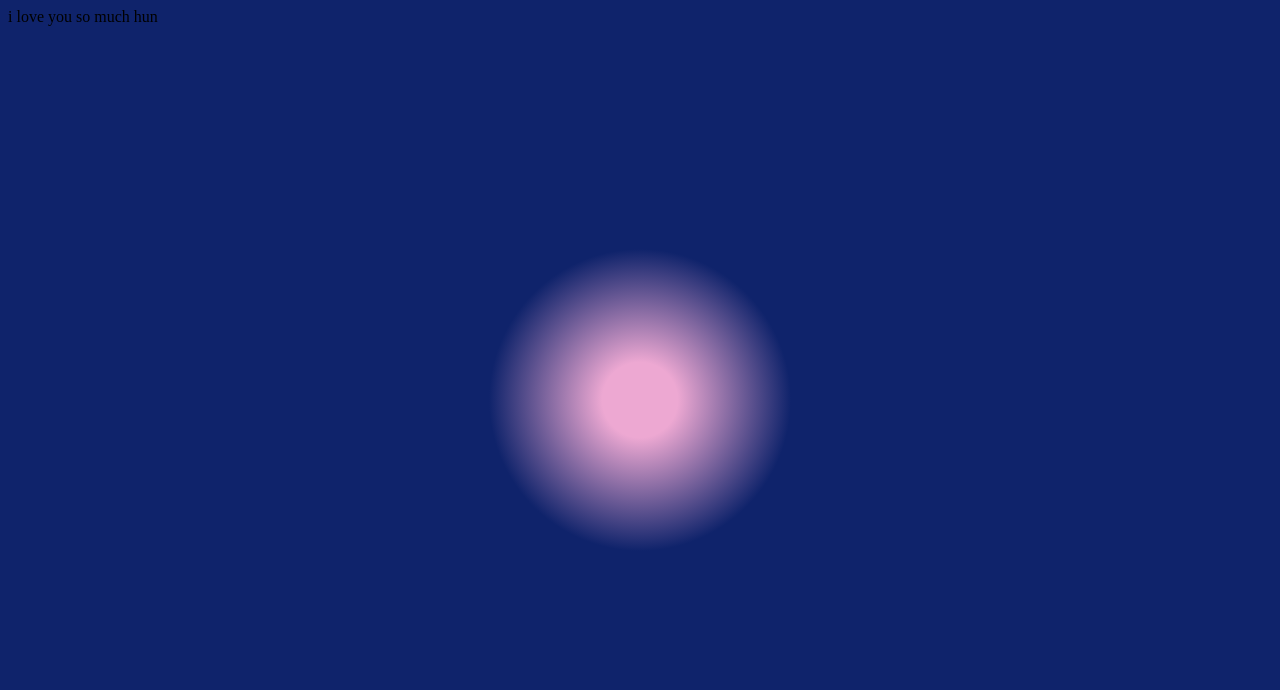
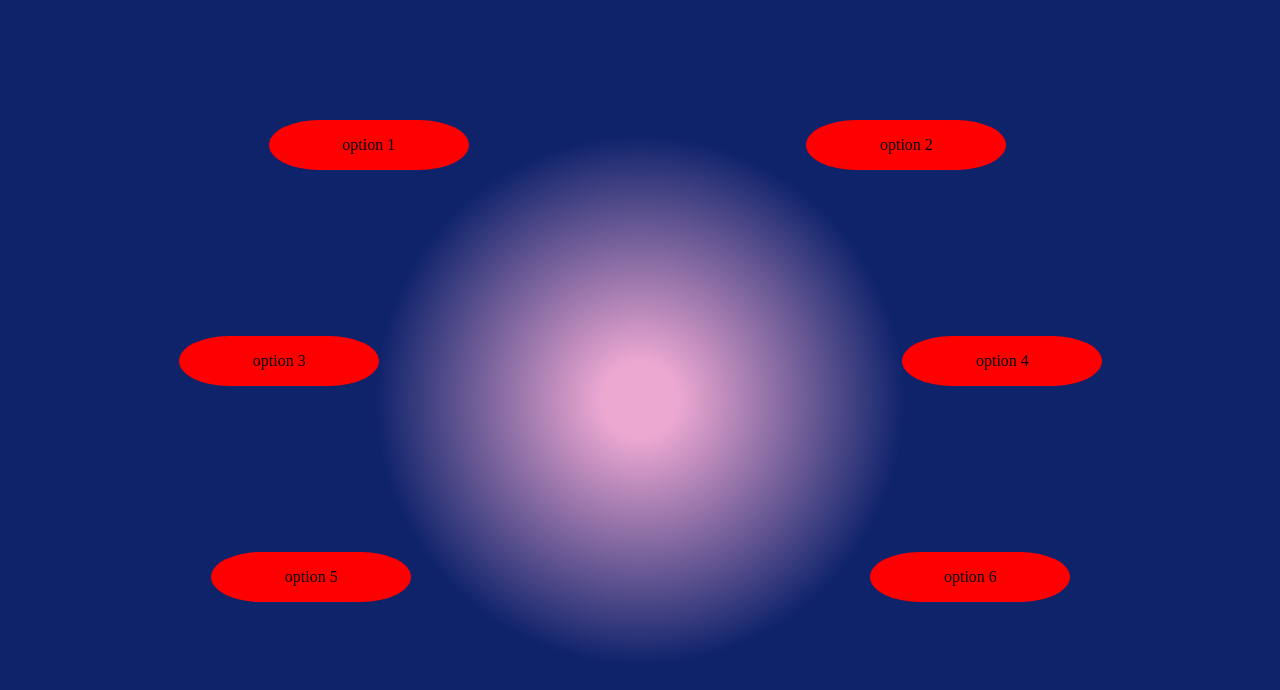
Before and after one commit to Kazu-Domo/Kazu-Domo.github.io, a plain HTML site: page index.html in a window 1280 px wide. Drawn offline with Linux system fonts and the light colour scheme.

Commit message:
buttons positioned

```diff
--- a/index.html
+++ b/index.html
@@ -6,5 +6,22 @@
     </title>
 </head>
 <body>
-    i love you so much hun
+    <div class="menuoption" id="o1">
+        option 1
+    </div>
+    <div class="menuoption" id="o2">
+        option 2
+    </div>
+    <div class="menuoption" id="o3">
+        option 3
+    </div>
+    <div class="menuoption" id="o4">
+        option 4
+    </div>
+    <div class="menuoption" id="o5">
+        option 5
+    </div>
+    <div class="menuoption" id="o6">
+        option 6
+    </div>
 </body>
--- a/styleSheet.css
+++ b/styleSheet.css
@@ -1,5 +1,46 @@
 body {
-    background-image: radial-gradient(circle farthest-corner at 50% 50%, rgb(237, 168, 210) 5%, rgb(15, 35, 107) 20%);
+    background-image: radial-gradient(circle at 50%, rgb(237, 168, 210) 5%, rgb(15, 35, 107) 35%);
     background-repeat: no-repeat;
     background-attachment: fixed;
 }
+
+.menuoption {
+    position: absolute;
+    height: 50px;
+    width: 15.625%;
+    line-height: 50px;
+    background: red;
+    border-radius: 100px / 50px;
+    text-align: center;
+    vertical-align: middle;
+}
+
+#o1 {
+    left: 21%;
+    top: 15%;
+}
+
+#o2 {
+    left: 63%;
+    top: 15%;
+}
+
+#o3 {
+    left: 14%;
+    top: 42%;
+}
+
+#o4 {
+    left: 70.5%;
+    top: 42%;
+}
+
+#o5 {
+    left: 16.5%;
+    top: 69%;
+}
+
+#o6 {
+    left: 68%;
+    top: 69%;
+}
```
